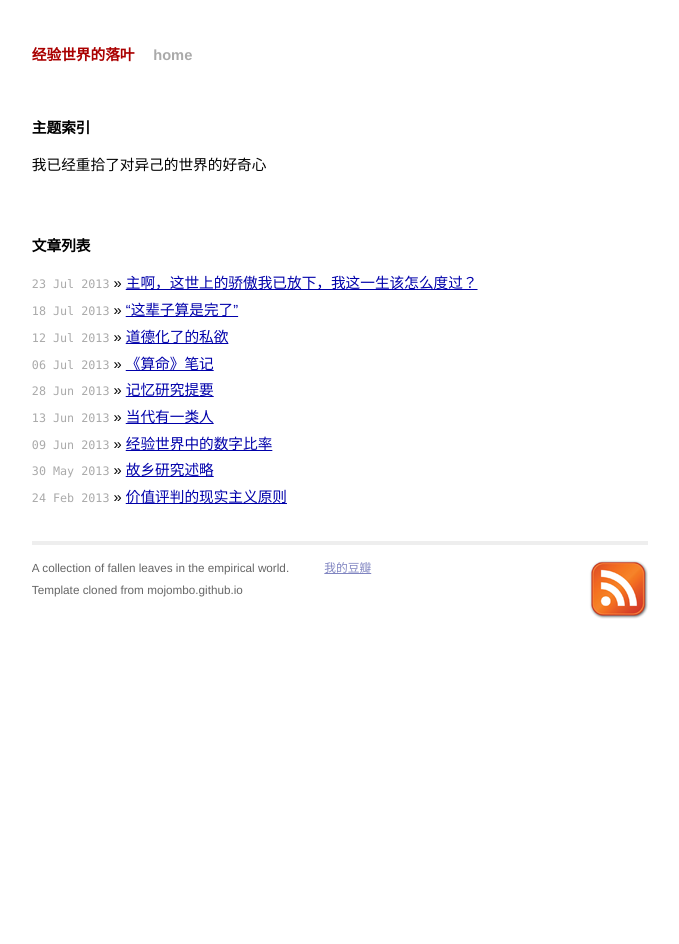
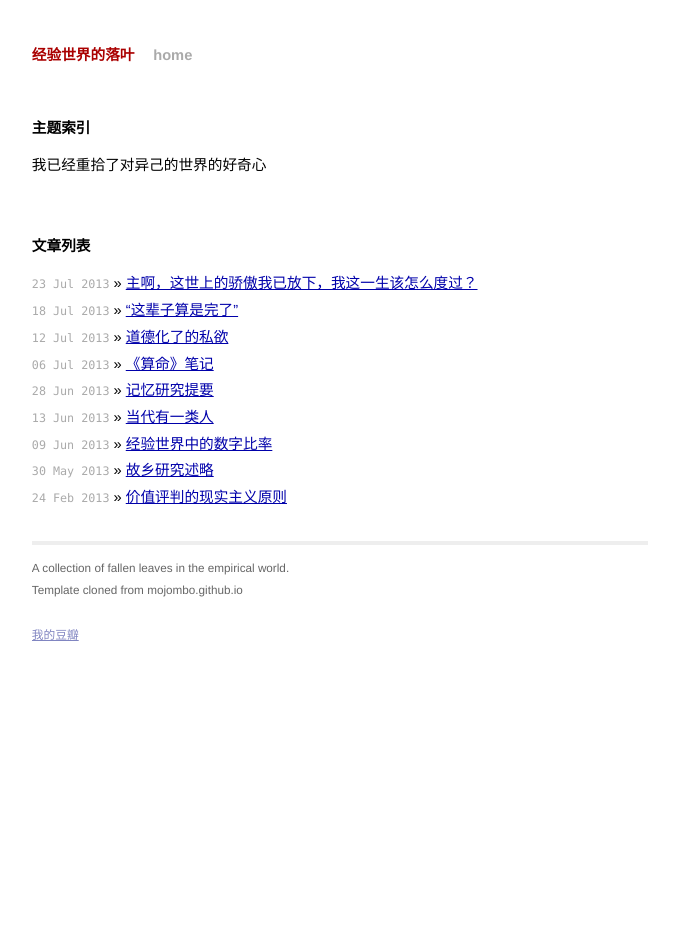
Before and after one commit to Firesletter/firesletter.github.io, a Jekyll site: the page built from index.html, in a window 1280 px wide. Shown: the whole page, without its empty margins (300-979 px from the left). Built offline with Jekyll 4.4.1, drawn with Linux system fonts in a browser that asks for light colours; Markdown is read by kramdown in place of the engine named in the settings.

Commit message:
Update default.html

```diff
--- a/_layouts/default.html
+++ b/_layouts/default.html
@@ -34,7 +34,7 @@
   {{ content }}
 
   <div class="footer">
-    <div class="contact">
+    <div class="intro">
       <p>
         A collection of fallen leaves in the empirical world.<br />
         Template cloned from mojombo.github.io<br />
@@ -44,11 +44,6 @@
       <p>
         <a href="http://www.douban.com/people/66183982/">我的豆瓣</a><br />
       </p>
-    </div>
-    <div class="rss">
-      <a href="http://feeds.feedburner.com/tom-preston-werner">
-        <img src="/images/rss.png" alt="Subscribe to RSS Feed" />
-      </a>
     </div>
   </div>
 </div>
```
